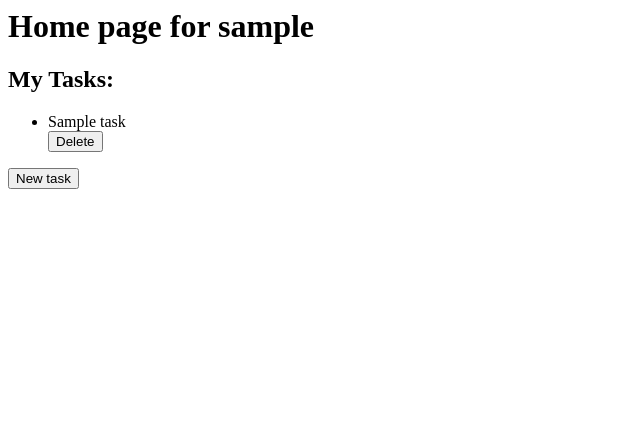
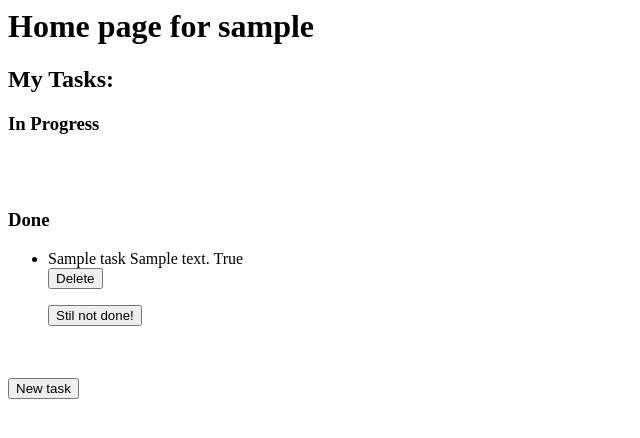
Before and after one commit to vadim-dmitriev/to-do-list, a Django app: page / in a window 1280 px wide. Shown: the top 438 px of the page, without its empty margins (0-640 px from the left). Run offline with Django 3.2, Linux system fonts and the light colour scheme; a user stored in the database is signed in; tables that the repository leaves empty hold one stand-in row (values such as "Sample post").

Commit message:
Добавил в таблицу Task поле "done". Сделал логику переноса из "in progress" в "done" и наоборот

```diff
--- a/templates/home.html
+++ b/templates/home.html
@@ -6,19 +6,58 @@
 
 <h2>My Tasks:</h2>
 
+<h3>In Progress</h3>
 <ul>
     {% for task in tasks %}
-
+        {% if not task.done %}
             <li>
+                <div>
                     {{ task.title }}
+                    {{ task.description }}
+                    {{ task.done }}
                     <form method="post" action="/delete-task/"> {% csrf_token %}
                         <input type="hidden" name="taskID" value="{{ task.id }}" />
                         <input type="submit" value="Delete" />
                     </form>
+                    <form method="post" action="/done-task/"> {% csrf_token %}
+                        <input type="hidden" name="taskID" value="{{ task.id }}" />
+                        <input type="submit" value="Done!" />
+                    </form>
+                </div>
             </li>
+        {% endif %}
 
     {% endfor %}
 </ul>
+
+<br><br>
+
+<h3>Done</h3>
+<ul>
+    {% for task in tasks %}
+        {% if task.done %}
+            <li>
+                <div>
+                    {{ task.title }}
+                    {{ task.description }}
+                    {{ task.done }}
+                    <form method="post" action="/delete-task/"> {% csrf_token %}
+                        <input type="hidden" name="taskID" value="{{ task.id }}" />
+                        <input type="submit" value="Delete" />
+                    </form>
+                    <form method="post" action="/in-progress-task/"> {% csrf_token %}
+                        <input type="hidden" name="taskID" value="{{ task.id }}" />
+                        <input type="submit" value="Stil not done!" />
+                    </form>
+                </div>
+            </li>
+        {% endif %}
+
+    {% endfor %}
+</ul>
+
+<br><br>
+
 
 <button id="new-task" onclick="showForm()">New task</button>
 
--- a/toDoList/models.py
+++ b/toDoList/models.py
@@ -5,4 +5,5 @@ from django.contrib.auth.models import User
 class Task(models.Model):
     title = models.CharField(max_length=10)
     description = models.CharField(max_length=100)
+    done = models.BooleanField(default=False)
     owner = models.ForeignKey(User, on_delete=models.CASCADE)
--- a/toDoList/urls.py
+++ b/toDoList/urls.py
@@ -25,4 +25,6 @@ urlpatterns = [
     path('accounts/', include('django.contrib.auth.urls')),
     path('new-task/', views.new_task),
     path('delete-task/', views.delete_task),
+    path('done-task/', views.done_task),
+    path('in-progress-task/', views.in_progress_task),
 ]
--- a/toDoList/views.py
+++ b/toDoList/views.py
@@ -32,4 +32,22 @@ def delete_task(request: HttpRequest):
 
     task.delete()
 
-    return HttpResponseRedirect('/', content_type='text/html')
+    return redirect('/')
+
+@login_required
+def done_task(request: HttpRequest):
+    task: Task = Task.objects.get(id=request.POST.get("taskID"))
+
+    task.done = True
+    task.save()
+
+    return redirect('/')
+
+@login_required
+def in_progress_task(request: HttpRequest):
+    task: Task = Task.objects.get(id=request.POST.get("taskID"))
+
+    task.done = False
+    task.save()
+
+    return redirect('/')
```
Also changed, not shown: toDoList/migrations/0002_task_done.py (added). Lines whose indentation alone changed are shown as unchanged.
